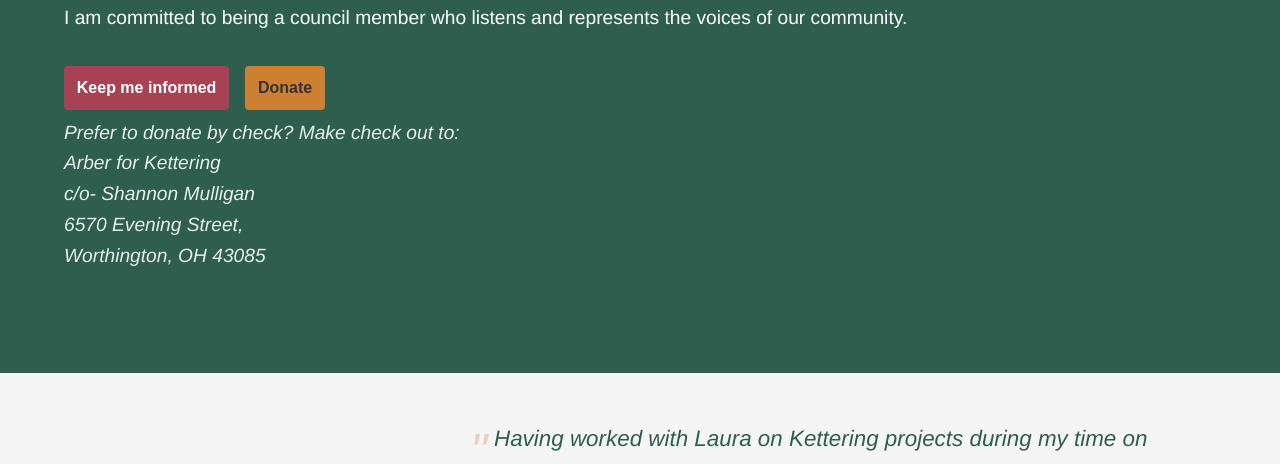
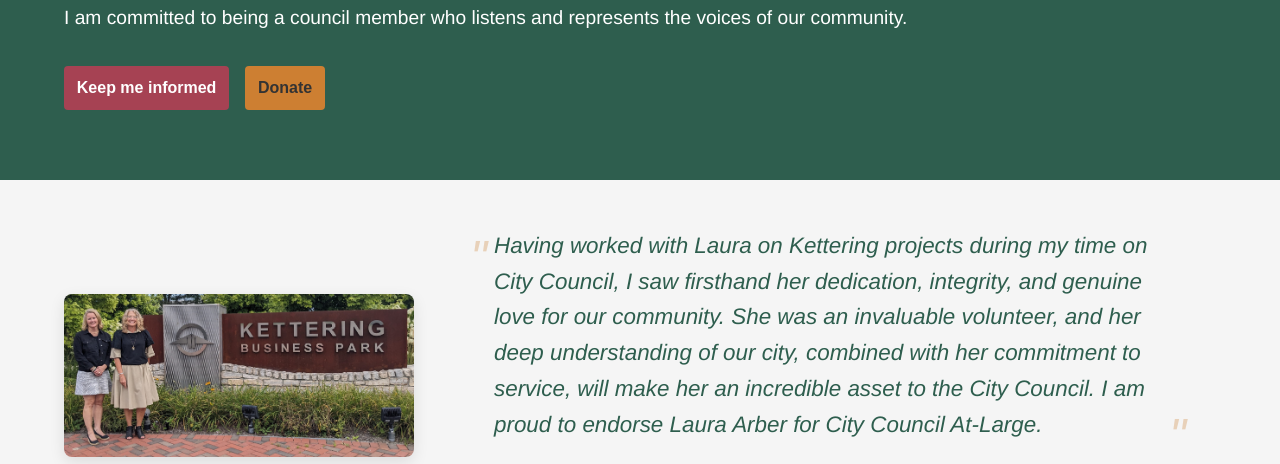
Before and after one commit to gtempus/arber-for-kettering, a plain HTML site: page index.html in a window 1280 px wide. Shown: the part 259-723 px from the top of the page. Drawn offline with Linux system fonts and the light colour scheme; a web font is replaced by a local one.

Commit message:
Revert "chore: add address for donations by check"
This reverts commit fc3115e3acc3906d374629be3945f8e47b5b6448.

```diff
--- a/index.html
+++ b/index.html
@@ -65,10 +65,6 @@
             <div class="hero-buttons">
                 <button onclick="scrollToEmailSignup()">Keep me informed</button>
                 <a href="https://secure.anedot.com/arber-for-kettering/807154c5-a463-4dac-86fc-63481e81560e"><button class="btn-gold">Donate</button></a>
-            </div>
-            <!-- Check donation text added below -->
-            <div class="check-donation">
-                <p>Prefer to donate by check? Make check out to:<br>Arber for Kettering<br>c/o- Shannon Mulligan<br>6570 Evening Street,<br>Worthington, OH 43085</p>
             </div>
         </div>
     </div>
--- a/styles.css
+++ b/styles.css
@@ -149,7 +149,7 @@ li {
 
 /* Hero Section - Two Column Layout */
 .hero {
-    padding: 85px 0 0;
+    padding: 85px 0 50px;
     background-color: var(--primary-green);
     color: white;
 }
@@ -196,16 +196,6 @@ li {
 .hero-buttons {
     display: flex;
     gap: 1rem;
-}
-
-/* Check donation text */
-.check-donation {
-    font-style: italic;
-    margin-top: 0.5rem;
-    font-size: 0.85rem;
-    color: rgba(255, 255, 255, 0.9);
-    width: 100%;
-    text-align: left;
 }
 
 /* Responsive Two-Column Layout */
```
